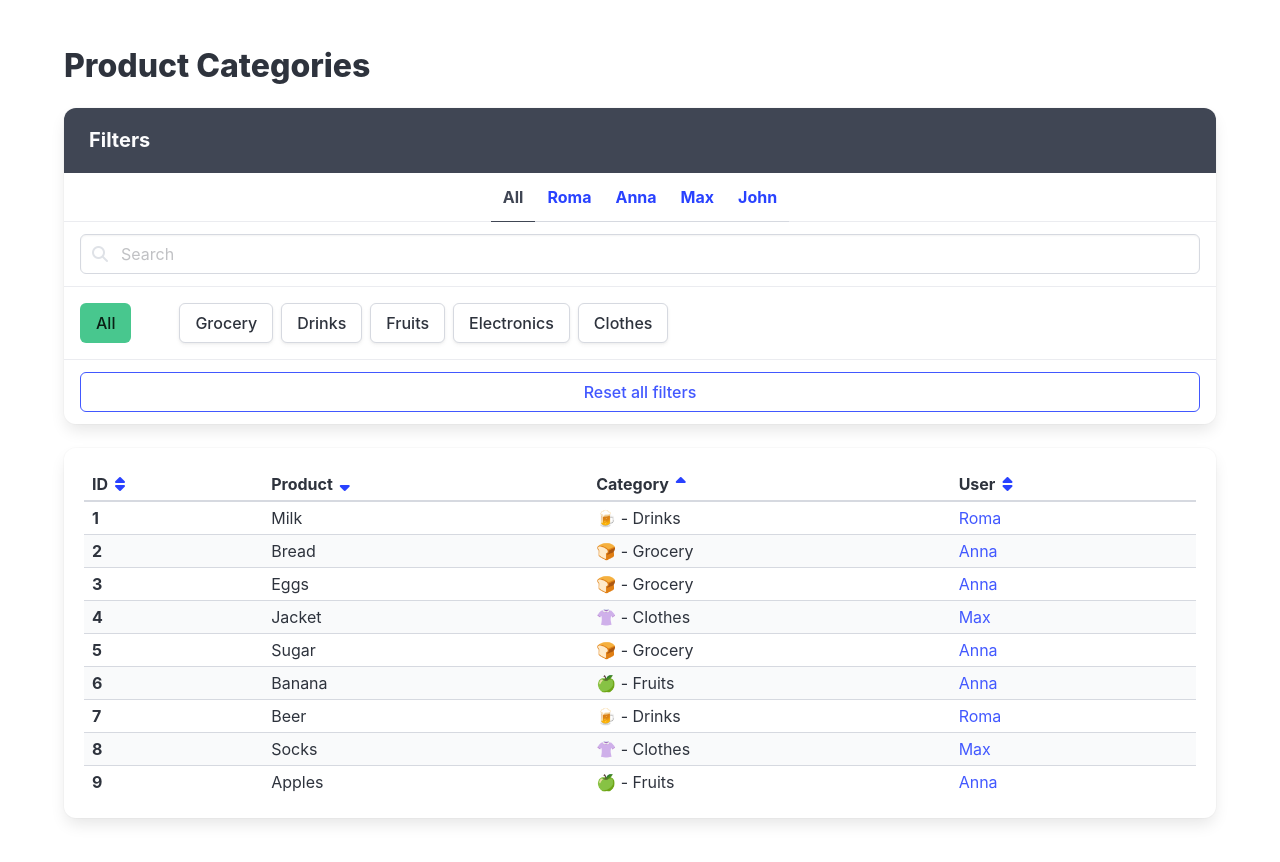
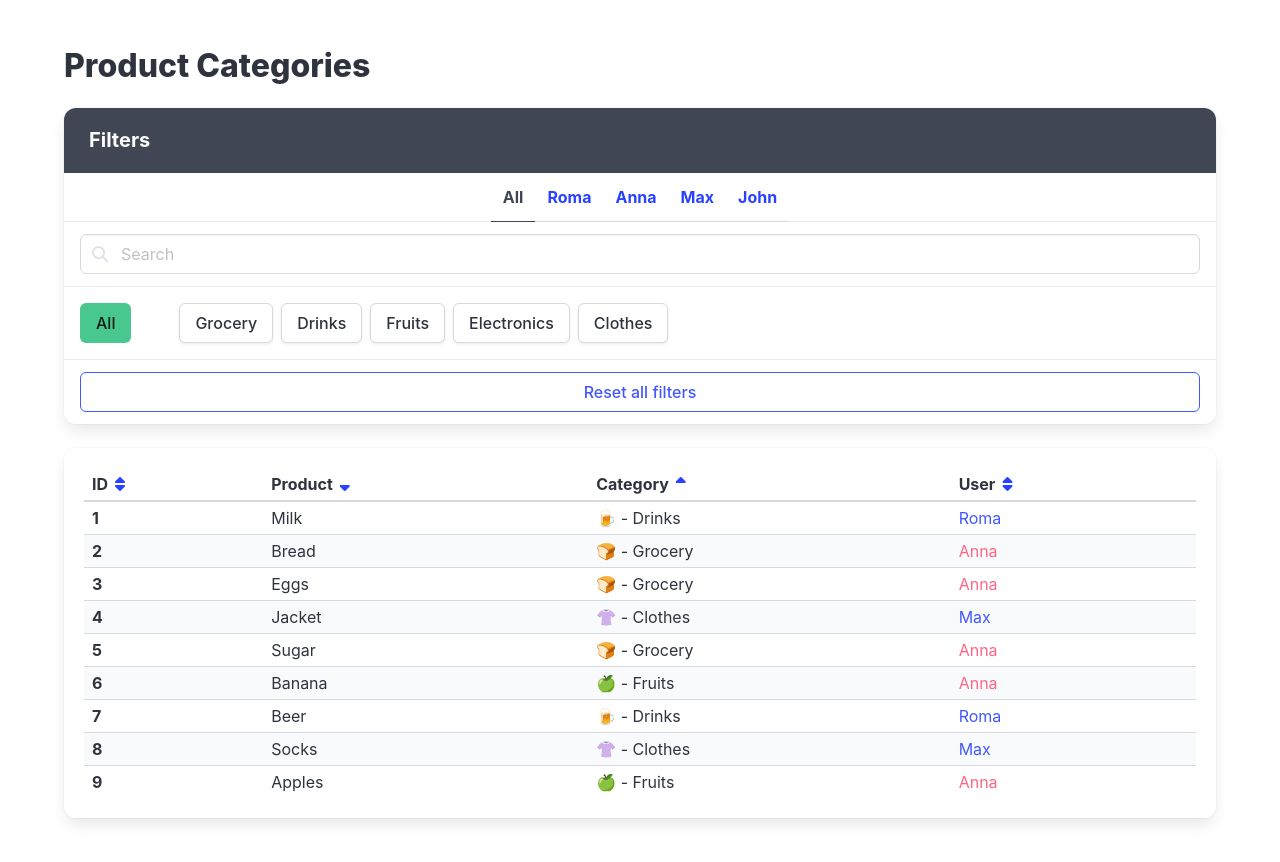
Before and after one commit to bebelekele/react-practice_Oleksandr-Liesnoi, a React (Vite) app: page / in a window 1280 px wide. Shown: the top 862 px of the page. Built offline with nearby package versions, Linux system fonts and the light colour scheme.

Commit message:
Final commit

```diff
--- a/src/App.jsx
+++ b/src/App.jsx
@@ -10,6 +10,8 @@ import usersFromServer from './api/users';
 import categoriesFromServer from './api/categories';
 import productsFromServer from './api/products';
 
+let chosedFilters = [];
+
 const products = productsFromServer.map(product => {
   const category = categoriesFromServer.find(
     categoryServer => categoryServer.id === product.categoryId,
@@ -21,7 +23,7 @@ const products = productsFromServer.map(product => {
   return { product, category, user };
 });
 
-function sortProducts(p, chosenUser, chosenFilter, query) {
+function sortProducts(p, chosenUser, chosedFilters, query) {
   let res = [...p];
 
   if (query) {
@@ -36,8 +38,10 @@ function sortProducts(p, chosenUser, chosenFilter, query) {
     res = res.filter(prepProduct => prepProduct.user.name === chosenUser);
   }
 
-  if (chosenFilter) {
-    res = res.filter(prepProduct => prepProduct.category.title === chosenFilter);
+  if (chosedFilters.length !== 0) {
+    res = res.filter(prepProduct =>
+      chosedFilters.includes(prepProduct.category.title),
+    );
   }
 
   return res;
@@ -48,7 +52,22 @@ export const App = () => {
   const [query, setQuery] = useState('');
   const [chosenFilter, setFilter] = useState('');
 
-  const sortedProducts = sortProducts(products, chosenUser, chosenFilter, query);
+  if (chosenFilter === '') {
+    chosedFilters = [];
+  } else if (chosedFilters.includes(chosenFilter)) {
+    const index = chosedFilters.indexOf(chosenFilter);
+
+    chosedFilters.splice(index, 1);
+  } else {
+    chosedFilters.push(chosenFilter);
+  }
+
+  const sortedProducts = sortProducts(
+    products,
+    chosenUser,
+    chosedFilters,
+    query,
+  );
 
   return (
     <div className="section">
@@ -94,7 +113,13 @@ export const App = () => {
                 )}
               </p>
             </div>
-            <Categories categories={categoriesFromServer} chosenFilter={chosenFilter} setFilter={setFilter} />
+            <Categories
+              categories={categoriesFromServer}
+              chosenFilter={chosenFilter}
+              chosedFilters={chosedFilters}
+              setFilter={setFilter}
+              setUser={setUser}
+            />
           </nav>
         </div>
 
--- a/src/components/Categories.jsx
+++ b/src/components/Categories.jsx
@@ -1,7 +1,13 @@
 import cn from 'classnames';
 import { Category } from './Category';
 
-export const Categories = ({ categories, chosenFilter, setFilter }) => (
+export const Categories = ({
+  categories,
+  chosenFilter,
+  chosedFilters,
+  setFilter,
+  setUser,
+}) => (
   <>
     <div className="panel-block is-flex-wrap-wrap">
       <a
@@ -20,6 +26,7 @@ export const Categories = ({ categories, chosenFilter, setFilter }) => (
           category={category}
           key={category.id}
           chosenFilter={chosenFilter}
+          chosedFilters={chosedFilters}
           setFilter={setFilter}
         />
       ))}
@@ -29,6 +36,10 @@ export const Categories = ({ categories, chosenFilter, setFilter }) => (
         data-cy="ResetAllButton"
         href="#/"
         className="button is-link is-outlined is-fullwidth"
+        onClick={() => {
+          setFilter('');
+          setUser('');
+        }}
       >
         Reset all filters
       </a>
--- a/src/components/Category.jsx
+++ b/src/components/Category.jsx
@@ -1,10 +1,17 @@
 import cn from 'classnames';
 
-export const Category = ({ category, chosenFilter, setFilter }) => (
+export const Category = ({
+  category,
+  chosedFilters,
+  setFilter,
+}) => (
   <a
     data-cy="Category"
     href="#/"
-    className={cn('button mr-2 my-1', {'is-info': chosenFilter === category.title})}
+    className={cn('button mr-2 my-1', {
+      'is-info':
+        chosedFilters.includes(category.title) && chosedFilters.length !== 0,
+    })}
     onClick={() => setFilter(category.title)}
   >
     {category.title}
--- a/src/components/Product.jsx
+++ b/src/components/Product.jsx
@@ -1,3 +1,5 @@
+import cn from 'classnames';
+
 export const Product = ({ prepProduct }) => {
   return (
     <tr data-cy="Product">
@@ -10,7 +12,13 @@ export const Product = ({ prepProduct }) => {
         {prepProduct.category.icon} - {prepProduct.category.title}
       </td>
 
-      <td data-cy="ProductUser" className="has-text-link">
+      <td
+        data-cy="ProductUser"
+        className={cn({
+          'has-text-link': prepProduct.user.sex === 'm',
+          'has-text-danger': prepProduct.user.sex === 'f',
+        })}
+      >
         {prepProduct.user.name}
       </td>
     </tr>
```
Also changed, not shown: 1 other file (tests, documents, lock files or other folders).
